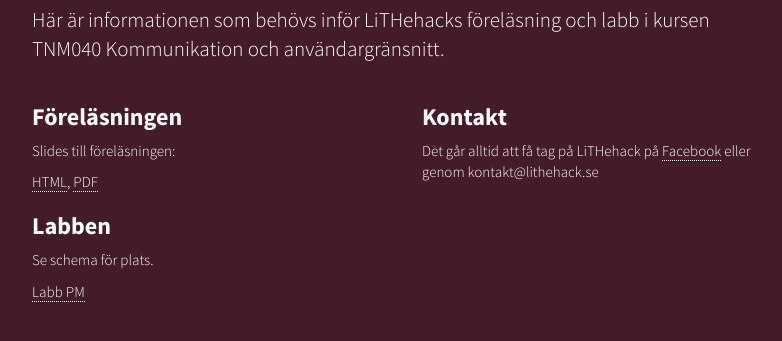
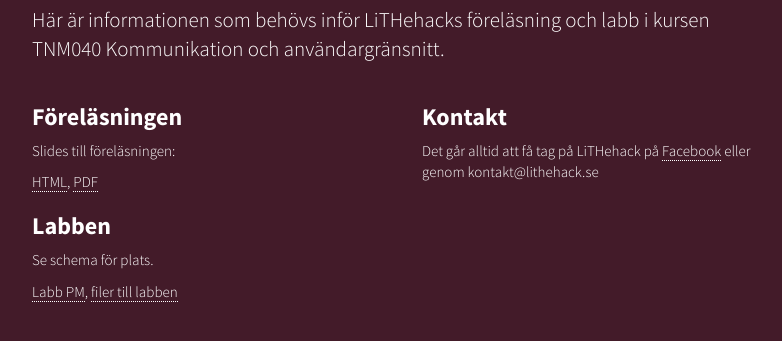
Before and after one commit to LiTHehack/koma, a plain HTML site: page index.html in a window 1280 px wide. Shown: the part 83-424 px from the top of the page, without its empty margins (233-1015 px from the left). Drawn offline with nearby package versions, Linux system fonts and the light colour scheme.

Commit message:
Add link to files to database exercise

```diff
--- a/index.html
+++ b/index.html
@@ -52,7 +52,7 @@
 							<p>
 								Se schema för plats.
 							</p>
-		                	<a href="labs/android/uppgift.pdf">Labb PM</a>
+		                	<a href="labs/android/uppgift.pdf">Labb PM</a>, <a href="labs/androidlab.zip">filer till labben</a>
 						</div>
 						<div class="col-sm-6">
 							<h3>
```
Also changed, not shown: 2 other files.
